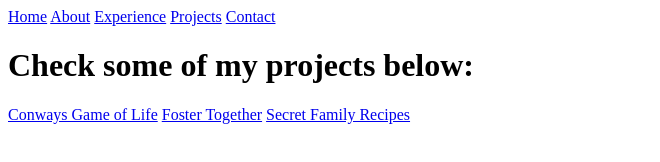
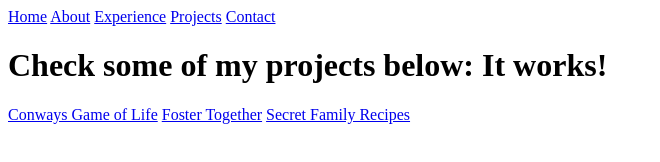
Before and after one commit to ricardo-ljr/CS260-D7, a plain HTML site: page projects.html in a window 1280 px wide. Shown: the whole page, without its empty margins (0-660 px from the left). Drawn offline with Linux system fonts and the light colour scheme.

Commit message:
Small Change to Test

```diff
--- a/projects.html
+++ b/projects.html
@@ -13,7 +13,7 @@
       <a href="projects.html">Projects</a>
       <a href="contact.html">Contact</a>
     </nav>
-    <h1>Check some of my projects below:</h1>
+    <h1>Check some of my projects below: It works!</h1>
     <div>
       <a
         href="https://github.com/ricardo-ljr/Conways-Game-of-Life"
```
